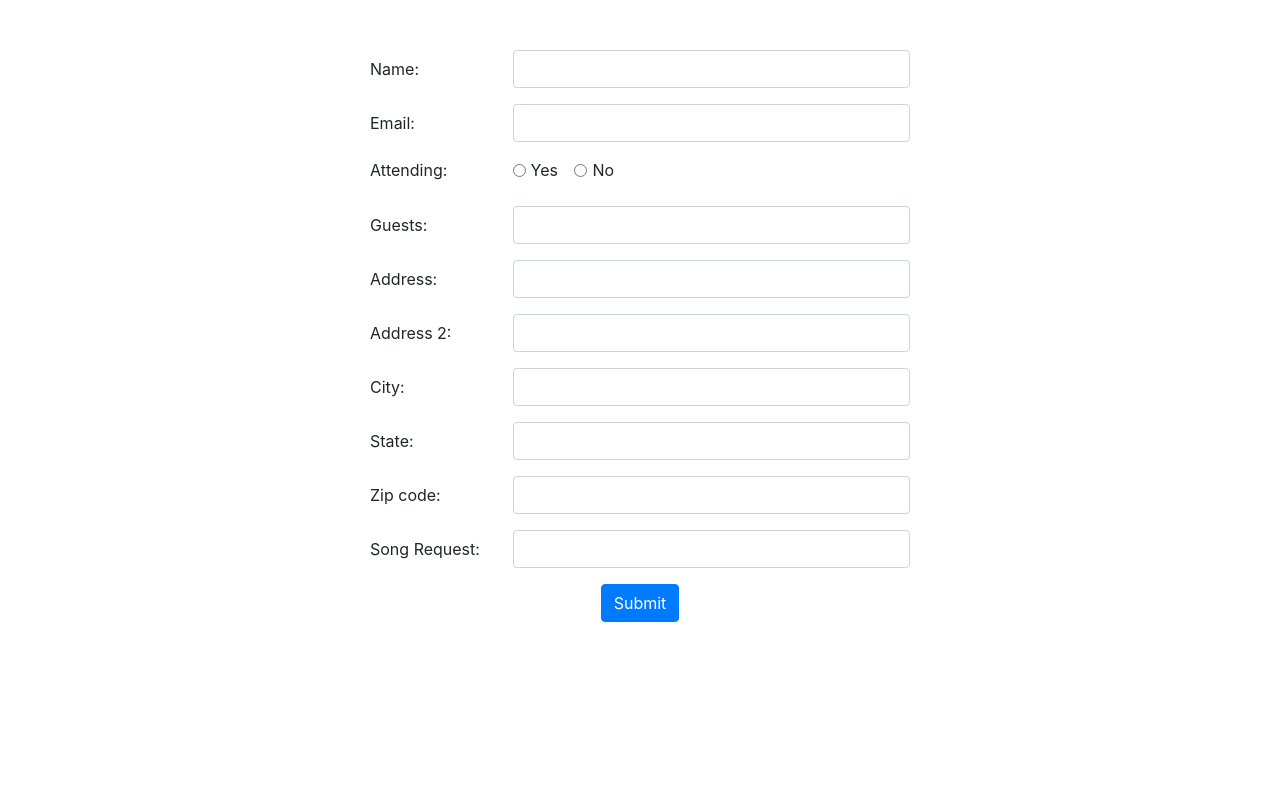
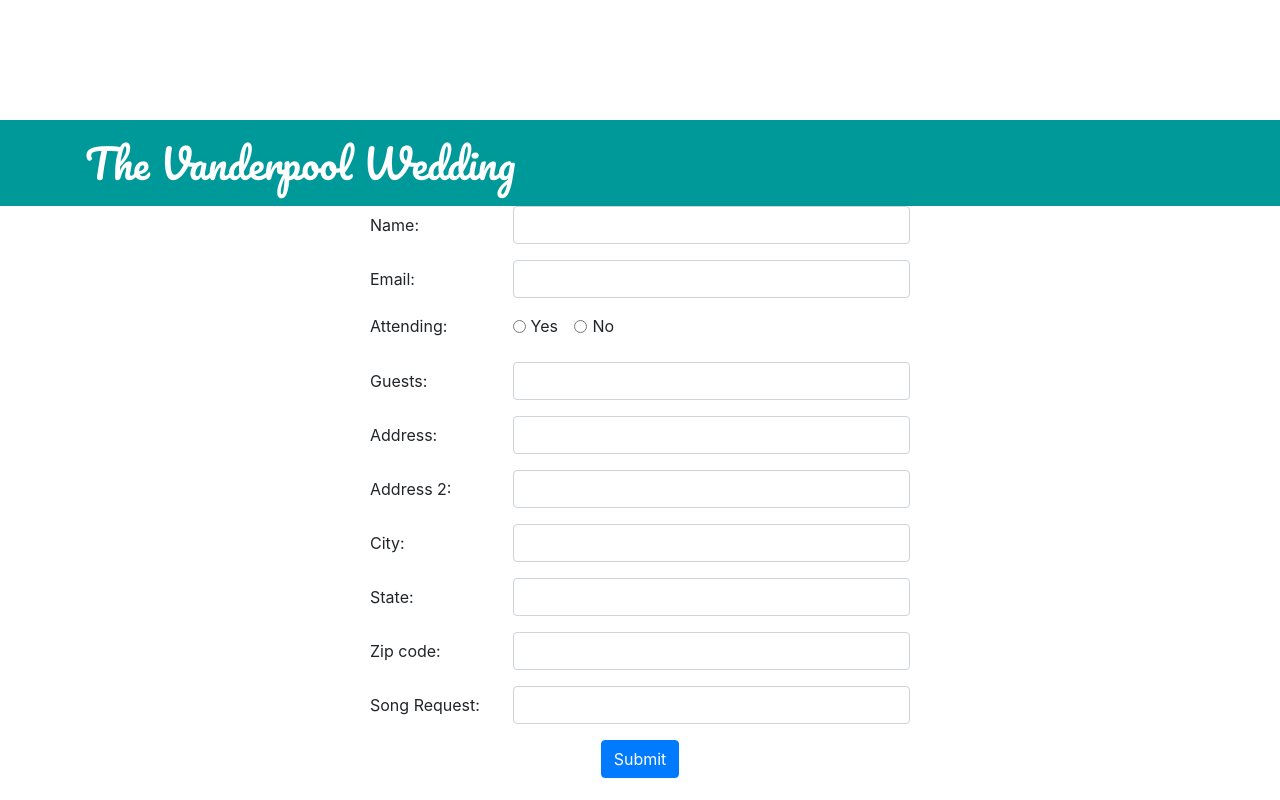
Before and after one commit to mekhami/wedding, a Django app: page /rsvp/ in a window 1280 px wide. Run offline with Django 3.2, Linux system fonts and the light colour scheme; parts of the project's set-up code (start-up, migrations or seed data) failed here and were passed over; some libraries are stand-ins or nearby versions.

Commit message:
add a little style

```diff
--- a/wedding/static/css/project.css
+++ b/wedding/static/css/project.css
@@ -36,6 +36,20 @@
 [hidden][style="display: block;"] {
   display: block !important;
 }
-.container {
-    margin-top: 50px;
+body {
+    padding-top: 120px;
 }
+.navbar-header {
+    float: left;
+    padding: 15px;
+    text-align: center;
+    width: 100%;
+}
+.navbar-brand {
+    float:none;
+    font-size: 40px;
+}
+.header-container {
+    text-align: center;
+    font-family: 'Pacifico', cursive;
+}
--- a/wedding/templates/base.html
+++ b/wedding/templates/base.html
@@ -19,6 +19,7 @@
     <link rel="stylesheet" href="https://maxcdn.bootstrapcdn.com/bootstrap/4.0.0-alpha.3/css/bootstrap.min.css" integrity="sha384-MIwDKRSSImVFAZCVLtU0LMDdON6KVCrZHyVQQj6e8wIEJkW4tvwqXrbMIya1vriY" crossorigin="anonymous">
 
     <!-- Your stuff: Third-party CSS libraries go here -->
+    <link href="https://fonts.googleapis.com/css?family=Pacifico" rel="stylesheet">
 
     <!-- This file stores project-specific CSS -->
     <link href="{% static 'css/project.css' %}" rel="stylesheet">
@@ -28,6 +29,12 @@
   </head>
 
   <body>
+  <div class="m-b-1">
+      <nav class="navbar navbar-dark navbar-fixed-top" style="background-color: #009999;">
+          <div class="container header-container">
+              <a class="navbar-brand" href="#">The Vanderpool Wedding</a>
+          </div>
+      </nav>
     <div class="container">
 
       {% if messages %}
@@ -41,6 +48,7 @@
       {% endblock content %}
 
     </div> <!-- /container -->
+</div>
 
     {% block modal %}{% endblock modal %}
 
```
